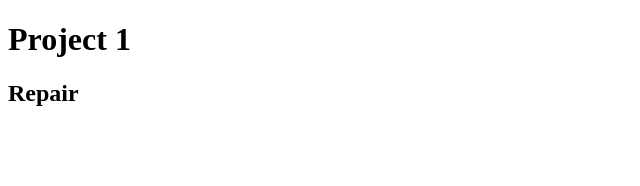
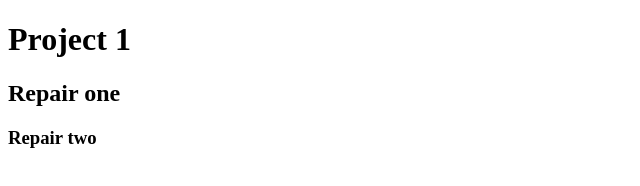
Before and after one commit to trungtdhe194013/project1, a plain HTML site: page index.html in a window 1280 px wide. Shown: the whole page, without its empty margins (0-640 px from the left). Drawn offline with Linux system fonts and the light colour scheme.

Commit message:
Repair two

```diff
--- a/index.html
+++ b/index.html
@@ -7,6 +7,7 @@
   </head>
   <body>
     <h1>Project 1</h1>
-    <h2>Repair</h2>
+    <h2>Repair one</h2>
+    <h3>Repair two</h3>
   </body>
 </html>
```
